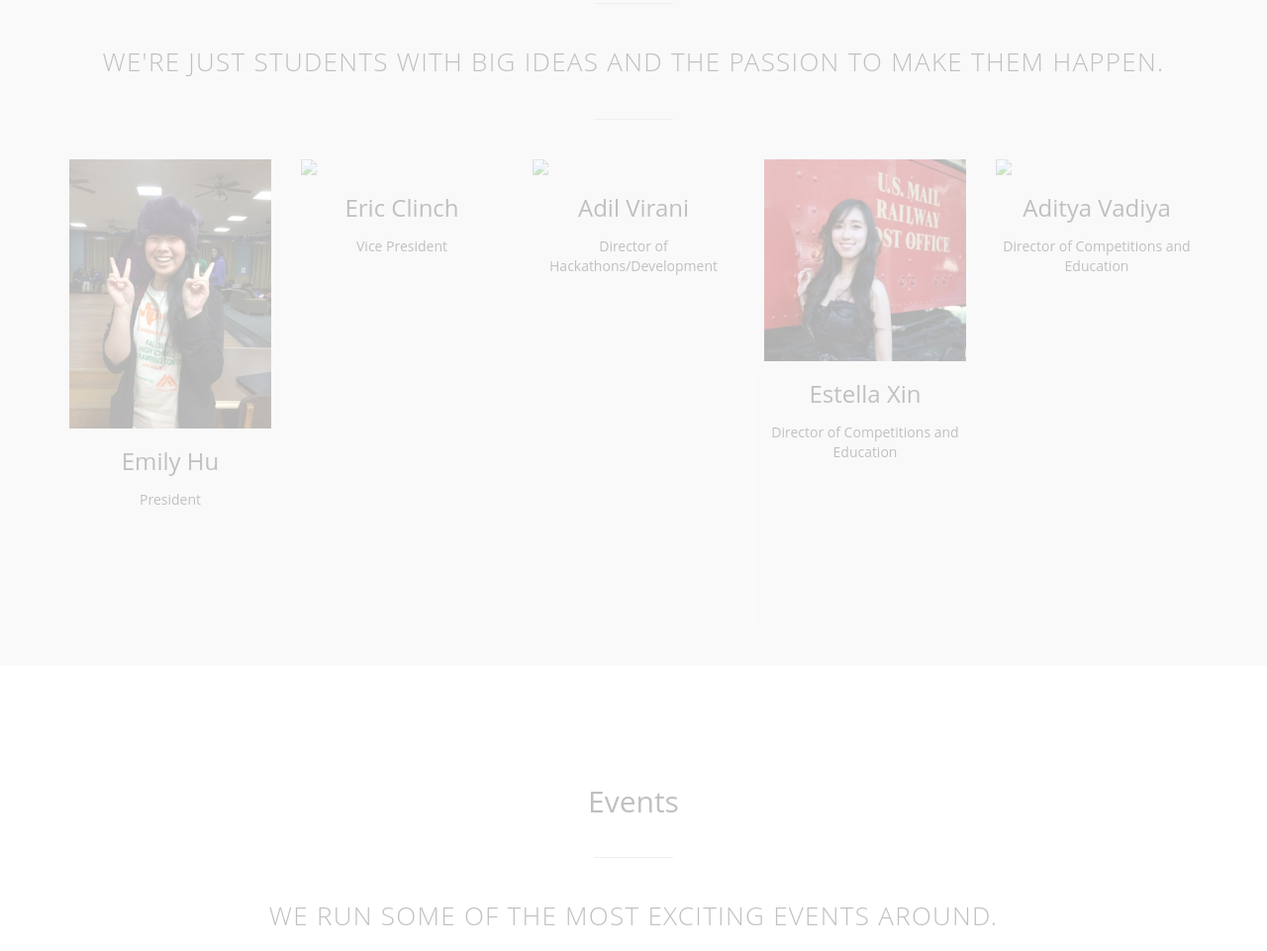
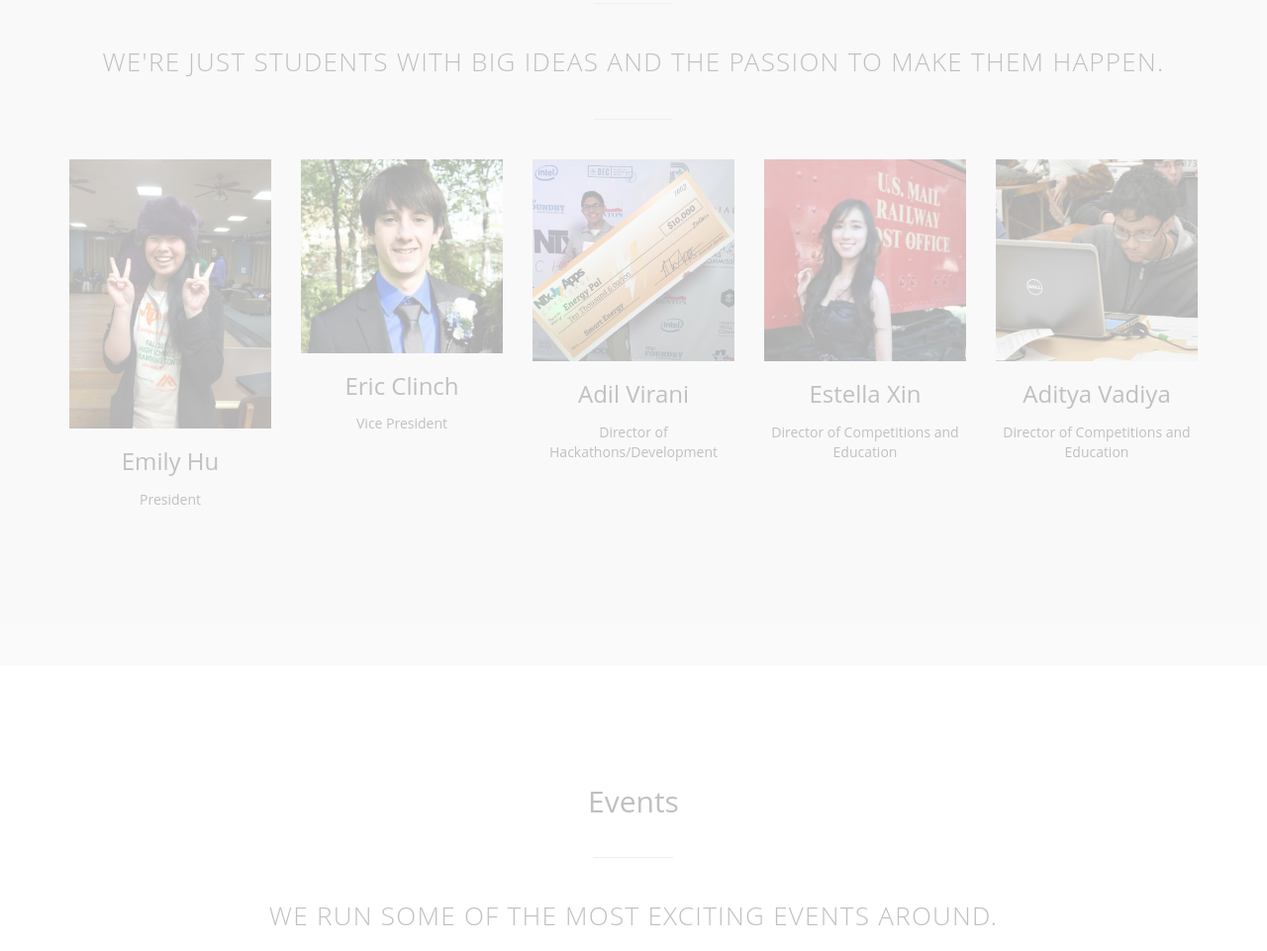
Before and after one commit to TAMSCompSci/tamscompsci.github.io, a plain HTML site: page index.html in a window 1280 px wide. Shown: the part 1909-2870 px from the top of the page at 99% size. Drawn offline with nearby package versions, Linux system fonts and the light colour scheme.

Commit message:
added more hot people

```diff
--- a/index.html
+++ b/index.html
@@ -105,7 +105,7 @@
         <div class="col-sm-6 col-md-3" style="
     width: 234px;
 ">
-          <img src="/assets/img/team/ben_pleat.jpg" class="img-responsive center-block">
+          <img src="eric.jpg" class="img-responsive center-block">
           <div class="caption">
             <h3>Eric Clinch</h3>
             <p>Vice President</p>
@@ -114,7 +114,7 @@
         <div class="col-sm-6 col-md-3" style="
     width: 234px;
 ">
-          <img src="/assets/img/team/chuyue_zhou.jpg" class="img-responsive center-block">
+          <img src="adil.jpg" class="img-responsive center-block">
           <div class="caption">
             <h3>Adil Virani</h3>
             <p>Director of Hackathons/Development</p>
@@ -132,7 +132,7 @@
         <div class="col-sm-6 col-md-3" style="
     width: 234px;
 ">
-          <img src="/assets/img/team/ben_pleat.jpg" class="img-responsive center-block">
+          <img src="aditya.jpg" class="img-responsive center-block">
           <div class="caption">
             <h3>Aditya Vadiya</h3>
             <p>Director of Competitions and Education</p>
```
Also changed, not shown: adil.jpg (added), aditya.jpg (added), eric.jpg (added).
